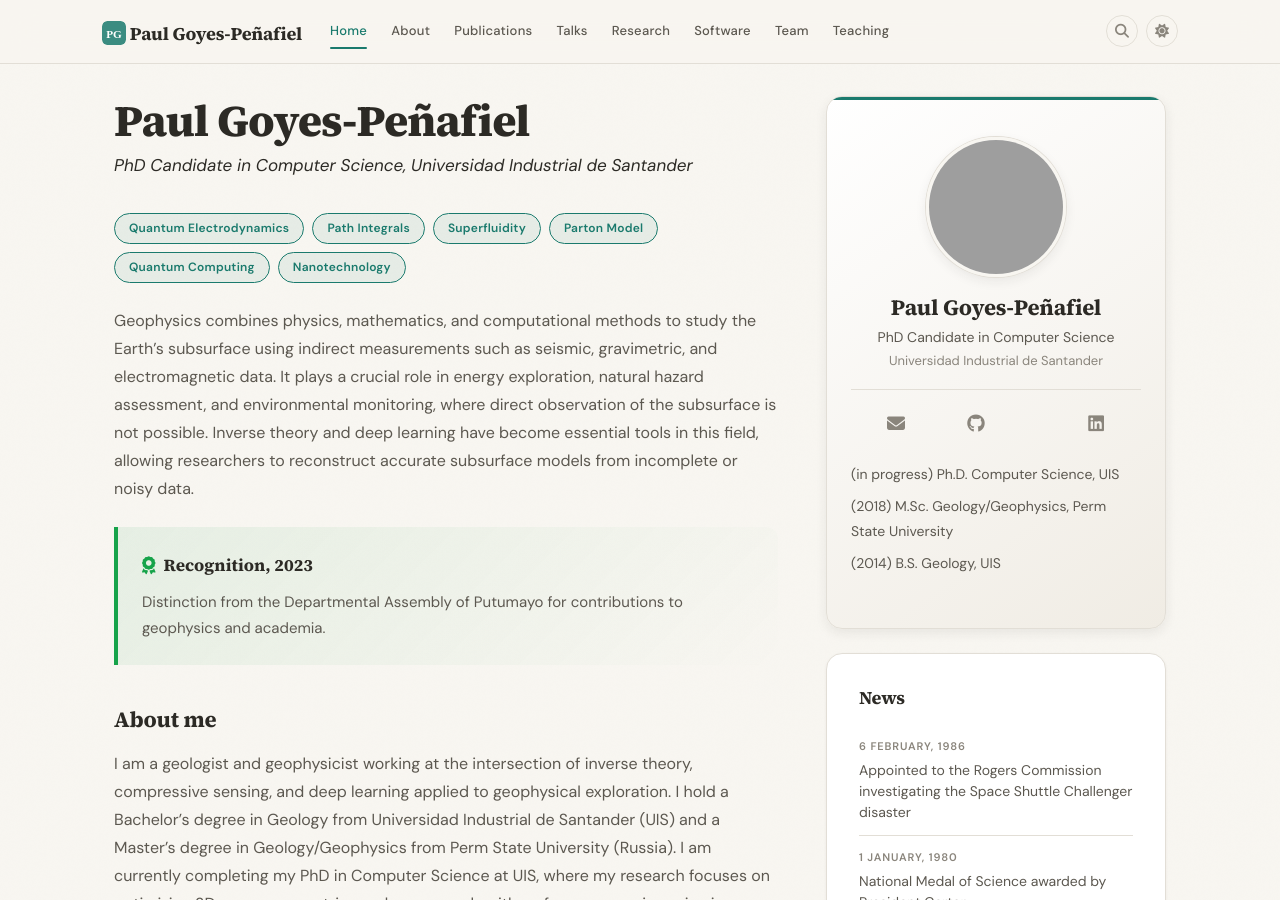
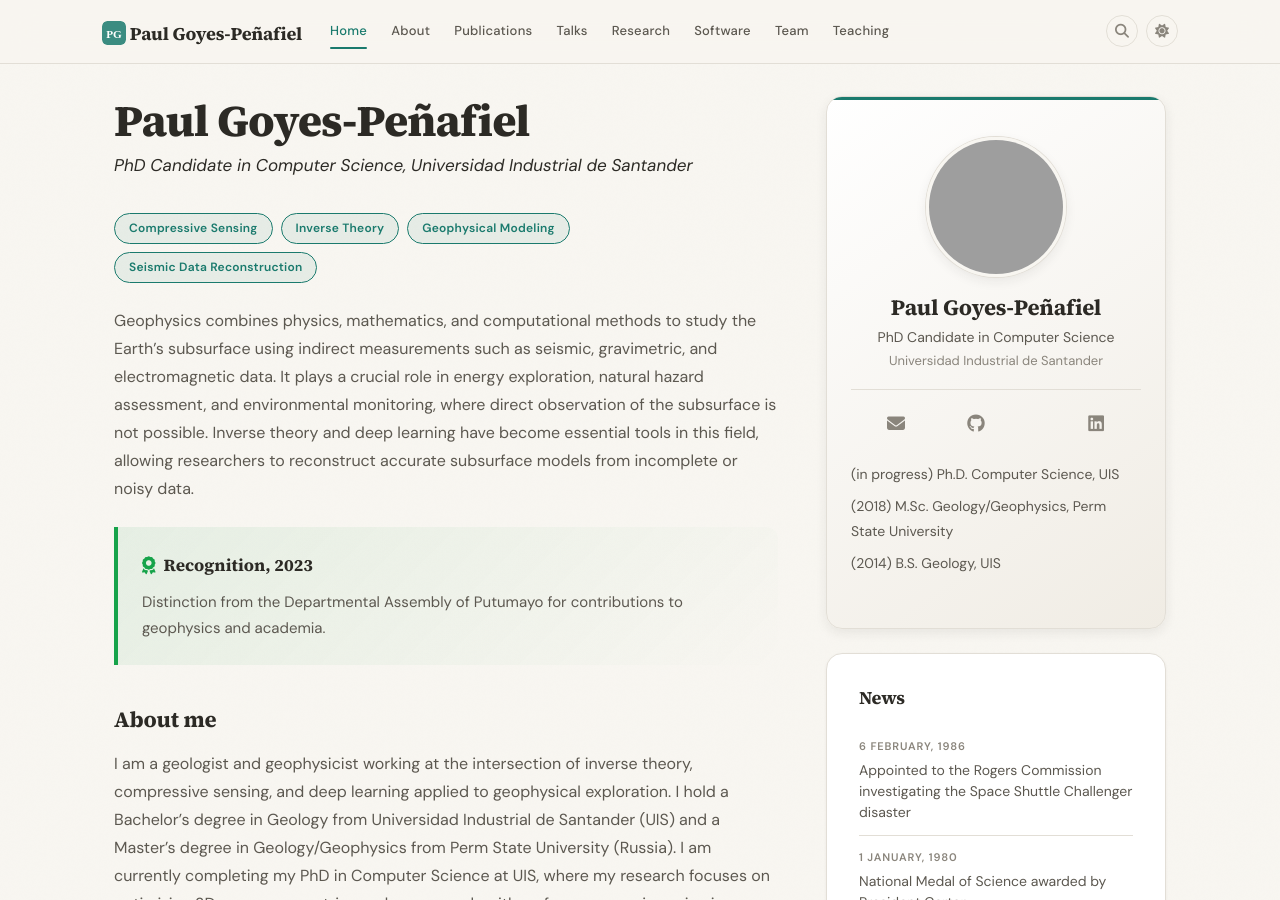
Before and after one commit to PAULGOYES/paulgoyes.github.io, a Jekyll site: the page built from _pages/home.md, in a window 1280 px wide and 900 px high. Built offline with Jekyll 4.4.1, drawn with Linux system fonts in a browser that asks for light colours; a style sheet for code colours, icons or effects is not loaded.

Commit message:
Add new research topics to home page
Added new research topics to the home page including Compressive Sensing, Inverse Theory, Geophysical Modeling, and Seismic Data Reconstruction.

```diff
--- a/_pages/home.md
+++ b/_pages/home.md
@@ -9,12 +9,10 @@ permalink: /
 <p class="home-hero-sub">{{ site.title }}, {{ site.institution }}</p>
 
 <div class="chip-container" markdown="0">
-<a href="{{ site.url }}{{ site.baseurl }}/research" class="chip">Quantum Electrodynamics</a>
-<a href="{{ site.url }}{{ site.baseurl }}/research" class="chip">Path Integrals</a>
-<a href="{{ site.url }}{{ site.baseurl }}/research" class="chip">Superfluidity</a>
-<a href="{{ site.url }}{{ site.baseurl }}/research" class="chip">Parton Model</a>
-<a href="{{ site.url }}{{ site.baseurl }}/research" class="chip">Quantum Computing</a>
-<a href="{{ site.url }}{{ site.baseurl }}/research" class="chip">Nanotechnology</a>
+<a href="{{ site.url }}{{ site.baseurl }}/research" class="chip">Compressive Sensing</a>
+<a href="{{ site.url }}{{ site.baseurl }}/research" class="chip">Inverse Theory</a>
+<a href="{{ site.url }}{{ site.baseurl }}/research" class="chip">Geophysical Modeling</a>
+<a href="{{ site.url }}{{ site.baseurl }}/research" class="chip">Seismic Data Reconstruction</a>
 </div>
 
 Geophysics combines physics, mathematics, and computational methods to study the Earth's subsurface using indirect measurements such as seismic, gravimetric, and electromagnetic data.
```
